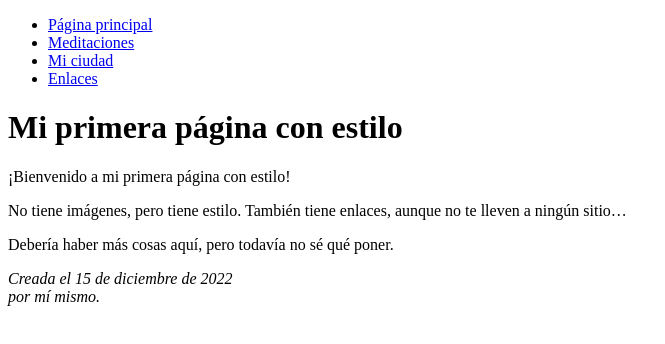
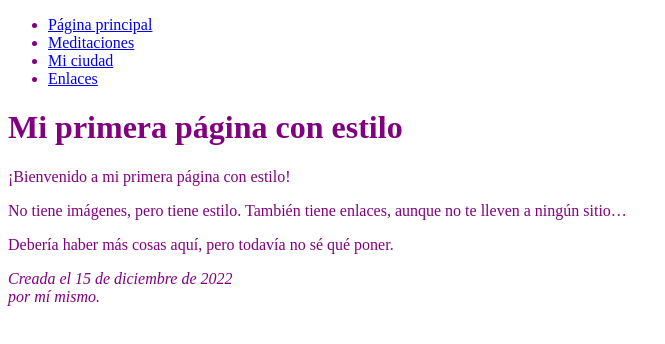
Before and after one commit to Mondoshawa/Proyecto-HTML-CSS, a plain HTML site: page index.html in a window 1280 px wide. Shown: the whole page, without its empty margins (0-665 px from the left). Drawn offline with Linux system fonts and the light colour scheme.

Commit message:
Update index.html

```diff
--- a/index.html
+++ b/index.html
@@ -2,6 +2,12 @@
 <html>
 <head>
   <title>Mi primera página con estilo</title>
+  <style type = "text/css">
+    body {
+      color: purple;
+      backgroud-color: #d8da3d;
+    }
+  </style>
 </head>
 
 <body>
```
